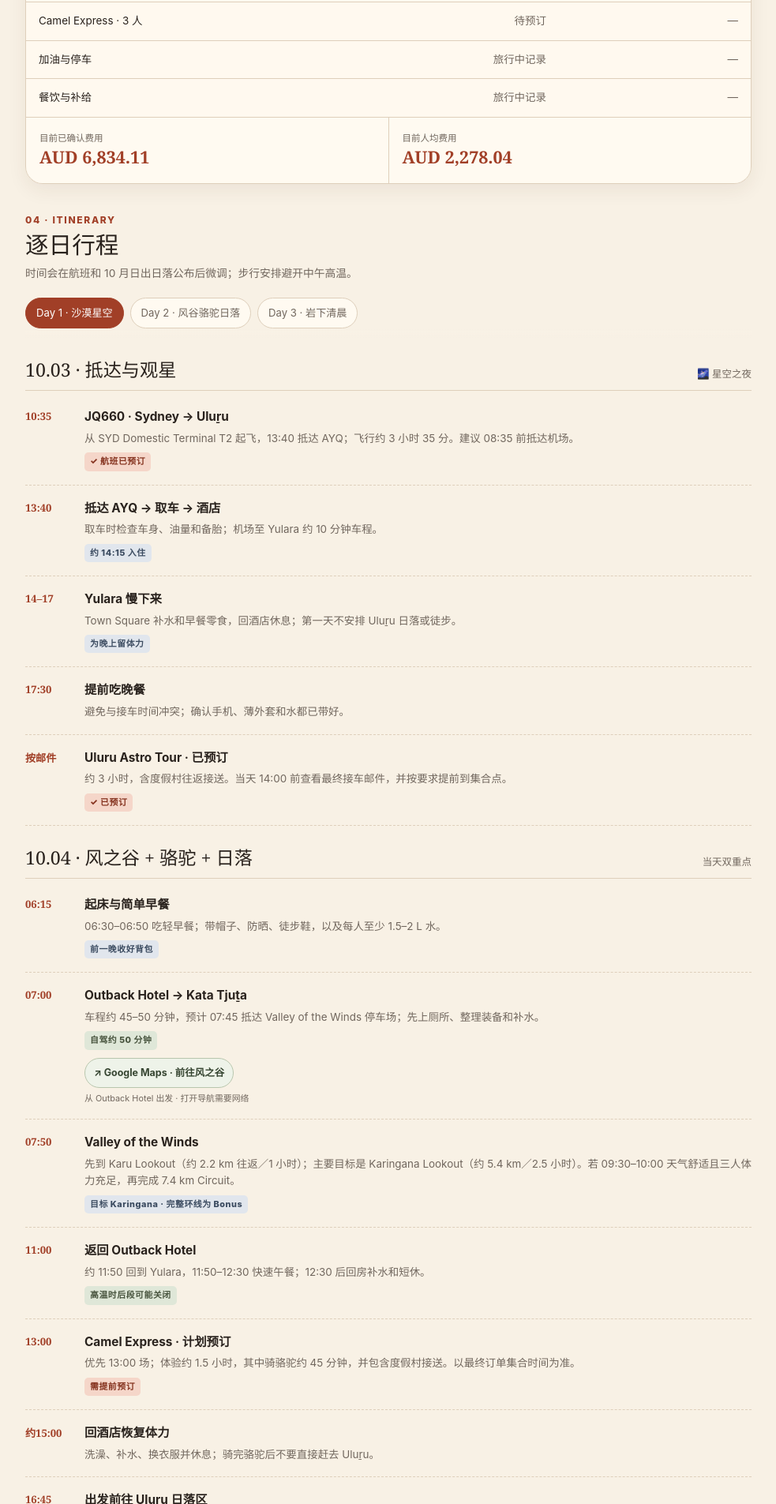
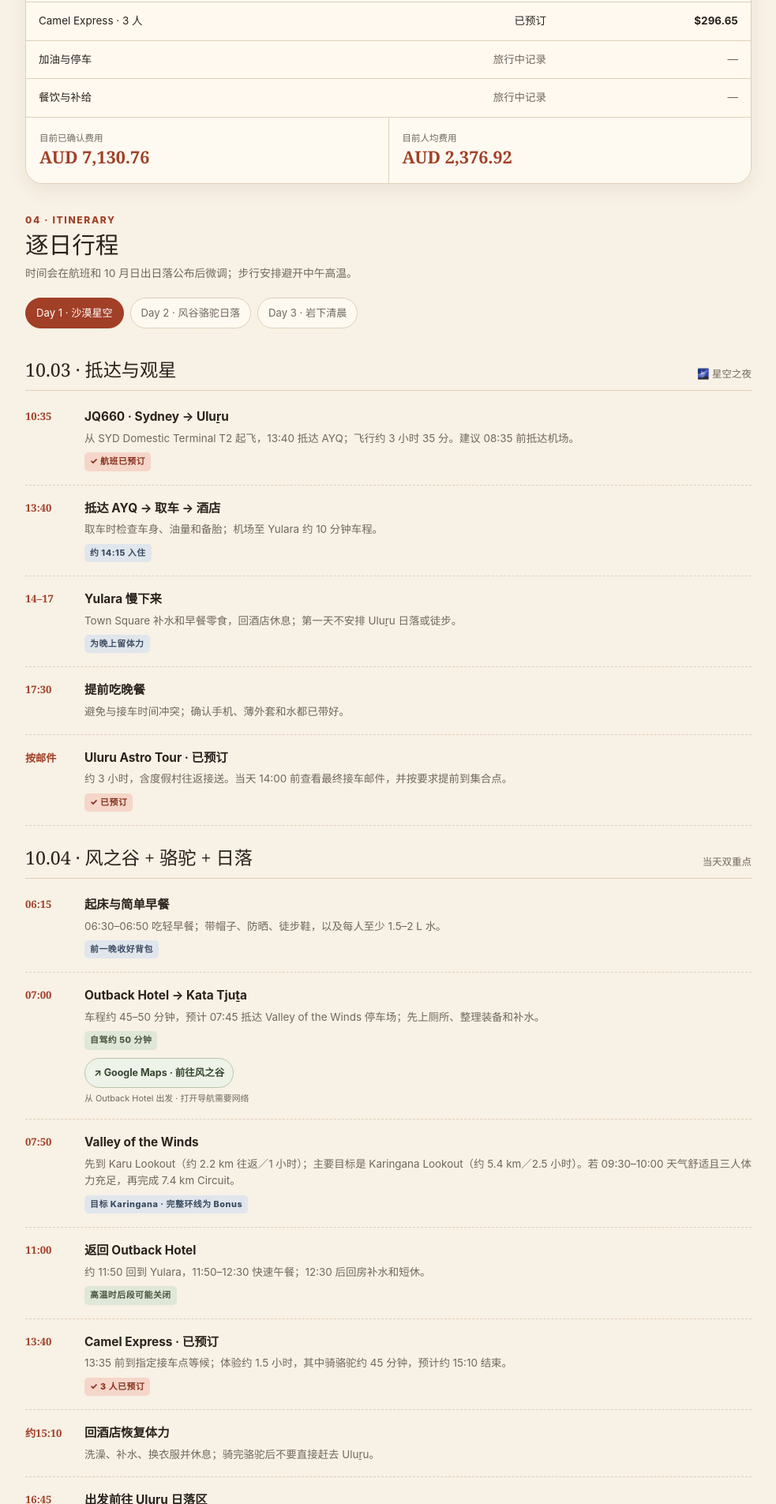
Before and after one commit to fionazhangxq/uluru-trip, a plain HTML site: page index.html in a window 1280 px wide. Shown: the part 3055-4960 px from the top of the page at 79% size, without its empty margins (148-1131 px from the left). Drawn offline with Linux system fonts and the light colour scheme; no server answers.

Commit message:
Confirm Camel Express booking and update trip budget

```diff
--- a/index.html
+++ b/index.html
@@ -98,14 +98,14 @@
         <article class="card booking"><span class="status confirmed">已预订</span><div class="booking-icon">⌁</div><h3>租车</h3><p class="action">费用：AUD 765.89</p><p>取车：10/3 13:30</p><p>还车：10/5 12:00（按返程行程）</p></article>
         <article class="card booking"><span class="status confirmed">已预订</span><div class="booking-icon">⌂</div><h3>Outback Hotel</h3><p class="action">住宿费用已支付</p><p>两晚合计：AUD 1,158.33</p></article>
         <article class="card booking"><span class="status confirmed">已预订</span><div class="booking-icon">✦</div><h3>Uluru Astro Tour · 10/3</h3><p class="action">官方约 3 小时 · 含度假村往返接送</p><p>Pickup time／集合点：查看私人确认邮件</p><p>按邮件要求提前抵达，携带水与薄外套</p></article>
-        <article class="card booking"><span class="status">待预订</span><div class="booking-icon">🐪</div><h3>Camel Express · 10/4</h3><p class="action">优先选择 13:00 场</p><p>体验约 1.5 小时，其中骑行约 45 分钟</p><p>包含 Ayers Rock Resort 往返接送</p></article>
+        <article class="card booking"><span class="status confirmed">已预订</span><div class="booking-icon">🐪</div><h3>Camel Express · 10/4</h3><p class="action">Pickup：13:40 · 预计约 15:10 结束</p><p>3 人合计：AUD 296.65</p><p>体验约 1.5 小时，其中骑行约 45 分钟</p></article>
         <article class="card booking"><span class="status confirmed">已购买</span><div class="booking-icon">◎</div><h3>国家公园通票</h3><p class="action">Uluṟu–Kata Tjuṯa National Park 3 日通票</p><p>3 人合计：AUD 114 · 每人 AUD 38</p><p>覆盖 10/3–10/5 的三天行程</p></article>
       </div>
     </section>
 
     <section aria-labelledby="ledger-title">
       <div class="section-kicker">03 · EXPENSES</div><h2 class="section-title" id="ledger-title">旅行记账单</h2>
-      <p class="section-note">金额均为澳元；只统计已有付款凭证的实际支出，待预订项目不计入合计。</p>
+      <p class="section-note">金额均为澳元；合计包含已支付或已有确认金额的预订，尚未确定价格的项目不计入。</p>
       <div class="card ledger">
         <table aria-label="乌鲁鲁三人旅行费用表">
           <thead><tr><th>项目</th><th>状态</th><th>费用</th></tr></thead>
@@ -115,12 +115,12 @@
             <tr><td>Jetstar 往返机票 · 3 人</td><td>已支付</td><td class="money">$4,363.95</td></tr>
             <tr><td>租车</td><td>取车时支付</td><td class="money">$765.89</td></tr>
             <tr><td>国家公园 3 日通票 · 3 人</td><td>已支付</td><td class="money">$114.00</td></tr>
-            <tr><td>Camel Express · 3 人</td><td class="pending">待预订</td><td class="pending">—</td></tr>
+            <tr><td>Camel Express · 3 人</td><td>已预订</td><td class="money">$296.65</td></tr>
             <tr><td>加油与停车</td><td class="pending">旅行中记录</td><td class="pending">—</td></tr>
             <tr><td>餐饮与补给</td><td class="pending">旅行中记录</td><td class="pending">—</td></tr>
           </tbody>
         </table>
-        <div class="totalbox"><div><span>目前已确认费用</span><strong>AUD 6,834.11</strong></div><div><span>目前人均费用</span><strong>AUD 2,278.04</strong></div></div>
+        <div class="totalbox"><div><span>目前已确认费用</span><strong>AUD 7,130.76</strong></div><div><span>目前人均费用</span><strong>AUD 2,376.92</strong></div></div>
       </div>
     </section>
 
@@ -140,8 +140,8 @@
         <div class="event"><div class="time">07:00</div><div><h4>Outback Hotel → Kata Tjuṯa</h4><p>车程约 45–50 分钟，预计 07:45 抵达 Valley of the Winds 停车场；先上厕所、整理装备和补水。</p><span class="tag drive">自驾约 50 分钟</span><br><a class="maplink" href="https://www.google.com/maps/dir/?api=1&amp;origin=Outback+Hotel+and+Lodge%2C+Yulara+NT+0872&amp;destination=Valley+of+the+Winds+Car+Park%2C+Petermann+NT+0872&amp;travelmode=driving" target="_blank" rel="noopener noreferrer" aria-label="打开 Google Maps，从 Outback Hotel 驾车前往 Valley of the Winds 停车场">↗ Google Maps · 前往风之谷</a><small class="maplink-note">从 Outback Hotel 出发 · 打开导航需要网络</small></div></div>
         <div class="event"><div class="time">07:50</div><div><h4>Valley of the Winds</h4><p>先到 Karu Lookout（约 2.2 km 往返／1 小时）；主要目标是 Karingana Lookout（约 5.4 km／2.5 小时）。若 09:30–10:00 天气舒适且三人体力充足，再完成 7.4 km Circuit。</p><span class="tag flex">目标 Karingana · 完整环线为 Bonus</span></div></div>
         <div class="event"><div class="time">11:00</div><div><h4>返回 Outback Hotel</h4><p>约 11:50 回到 Yulara，11:50–12:30 快速午餐；12:30 后回房补水和短休。</p><span class="tag drive">高温时后段可能关闭</span></div></div>
-        <div class="event"><div class="time">13:00</div><div><h4>Camel Express · 计划预订</h4><p>优先 13:00 场；体验约 1.5 小时，其中骑骆驼约 45 分钟，并包含度假村接送。以最终订单集合时间为准。</p><span class="tag book">需提前预订</span></div></div>
-        <div class="event"><div class="time">约15:00</div><div><h4>回酒店恢复体力</h4><p>洗澡、补水、换衣服并休息；骑完骆驼后不要直接赶去 Uluṟu。</p></div></div>
+        <div class="event"><div class="time">13:40</div><div><h4>Camel Express · 已预订</h4><p>13:35 前到指定接车点等候；体验约 1.5 小时，其中骑骆驼约 45 分钟，预计约 15:10 结束。</p><span class="tag book">✓ 3 人已预订</span></div></div>
+        <div class="event"><div class="time">约15:10</div><div><h4>回酒店恢复体力</h4><p>洗澡、补水、换衣服并休息；骑完骆驼后不要直接赶去 Uluṟu。</p></div></div>
         <div class="event"><div class="time">16:45</div><div><h4>出发前往 Uluṟu 日落区</h4><p>约 17:15 抵达 Car Sunset Viewing Area，提前找位置并观察岩体颜色变化。</p><span class="tag drive">不要晚于 16:45 出发</span><br><a class="maplink" href="https://www.google.com/maps/dir/?api=1&amp;origin=Outback+Hotel+and+Lodge%2C+Yulara+NT+0872&amp;destination=Uluru+Car+Sunset+Viewing+Area%2C+Petermann+NT+0872&amp;travelmode=driving" target="_blank" rel="noopener noreferrer" aria-label="打开 Google Maps，从 Outback Hotel 驾车前往 Uluru Car Sunset Viewing Area">↗ Google Maps · 前往日落观景区</a><small class="maplink-note">从 Outback Hotel 出发 · 打开导航需要网络</small></div></div>
         <div class="event"><div class="time">18:46</div><div><h4>Uluṟu Sunset</h4><p>日落后继续停留约 20 分钟，约 19:05–19:10 离开，19:45 左右晚餐。</p><span class="tag drive">日落后不要立即离开</span></div></div>
       </div></article>
@@ -157,7 +157,7 @@
     </section>
 
     <section aria-labelledby="todo-title"><div class="section-kicker">05 · BEFORE YOU GO</div><h2 class="section-title" id="todo-title">待办清单</h2><p class="section-note">纯列表，不记录勾选状态；三个人可直接截图分工。</p>
-      <div class="card todo"><ul><li>✅ Jetstar 往返航班已预订；核对三人姓名与行李额度</li><li>✅ Outback Hotel 两晚已预订并支付</li><li>✅ Uluru Astro Tour 已预订；具体接车信息保存在私人邮件中</li><li>✅ 租车已预订；取车时准备驾驶证、付款卡与押金</li><li>✅ Uluṟu–Kata Tjuṯa National Park 3 日通票已购买</li><li>10/3 14:00 前查看 Astro Tour 最终 pickup 确认邮件</li><li>预订 10/4 13:00 Camel Express，确认酒店接送时间</li><li>向酒店确认停车、早餐与 late checkout</li><li>如想吃正式晚餐，提前预订 10/4 晚餐</li><li>出发前 7 天查看公园开放时间、步道关闭和天气</li><li>下载离线地图；将订单截图存进三个人的手机</li><li>准备防晒、帽子、头灯、水壶、薄外套和舒适步行鞋</li></ul></div>
+      <div class="card todo"><ul><li>✅ Jetstar 往返航班已预订；核对三人姓名与行李额度</li><li>✅ Outback Hotel 两晚已预订并支付</li><li>✅ Uluru Astro Tour 已预订；具体接车信息保存在私人邮件中</li><li>✅ 租车已预订；取车时准备驾驶证、付款卡与押金</li><li>✅ Uluṟu–Kata Tjuṯa National Park 3 日通票已购买</li><li>✅ 10/4 Camel Express 已预订；13:35 前到指定接车点</li><li>10/3 14:00 前查看 Astro Tour 最终 pickup 确认邮件</li><li>向酒店确认停车、早餐与 late checkout</li><li>如想吃正式晚餐，提前预订 10/4 晚餐</li><li>出发前 7 天查看公园开放时间、步道关闭和天气</li><li>下载离线地图；将订单截图存进三个人的手机</li><li>准备防晒、帽子、头灯、水壶、薄外套和舒适步行鞋</li></ul></div>
     </section>
 
     <section aria-labelledby="tips-title"><div class="section-kicker">06 · FIELD NOTES</div><h2 class="section-title" id="tips-title">红土小贴士</h2><div class="tips">
@@ -173,7 +173,7 @@
       {at:'2026-10-03T10:35:00+10:00',name:'JQ660 · Sydney 飞往 Uluṟu',meta:'Day 1 · 10:35 从 SYD Domestic T2 起飞'},
       {at:'2026-10-03T14:00:00+09:30',name:'查看 Astro Tour 接车邮件',meta:'Day 1 · 接车时间与集合点保存在私人确认邮件中'},
       {at:'2026-10-04T07:00:00+09:30',name:'出发去 Kata Tjuṯa',meta:'Day 2 · Valley of the Winds'},
-      {at:'2026-10-04T13:00:00+09:30',name:'Camel Express',meta:'Day 2 · 计划预订 13:00 场，以订单为准'},
+      {at:'2026-10-04T13:40:00+09:30',name:'Camel Express',meta:'Day 2 · 13:40 pickup · 3 人已预订'},
       {at:'2026-10-04T18:46:00+09:30',name:'Uluṟu 日落',meta:'Day 2 · Car Sunset Viewing Area'},
       {at:'2026-10-05T06:22:00+09:30',name:'Uluṟu 日出',meta:'Day 3 · Talinguṟu Nyakunytjaku'},
       {at:'2026-10-05T13:30:00+09:30',name:'JQ661 · Uluṟu 飞往 Sydney',meta:'Day 3 · 13:30 从 AYQ 起飞，18:00 抵达 SYD T2'}
```
